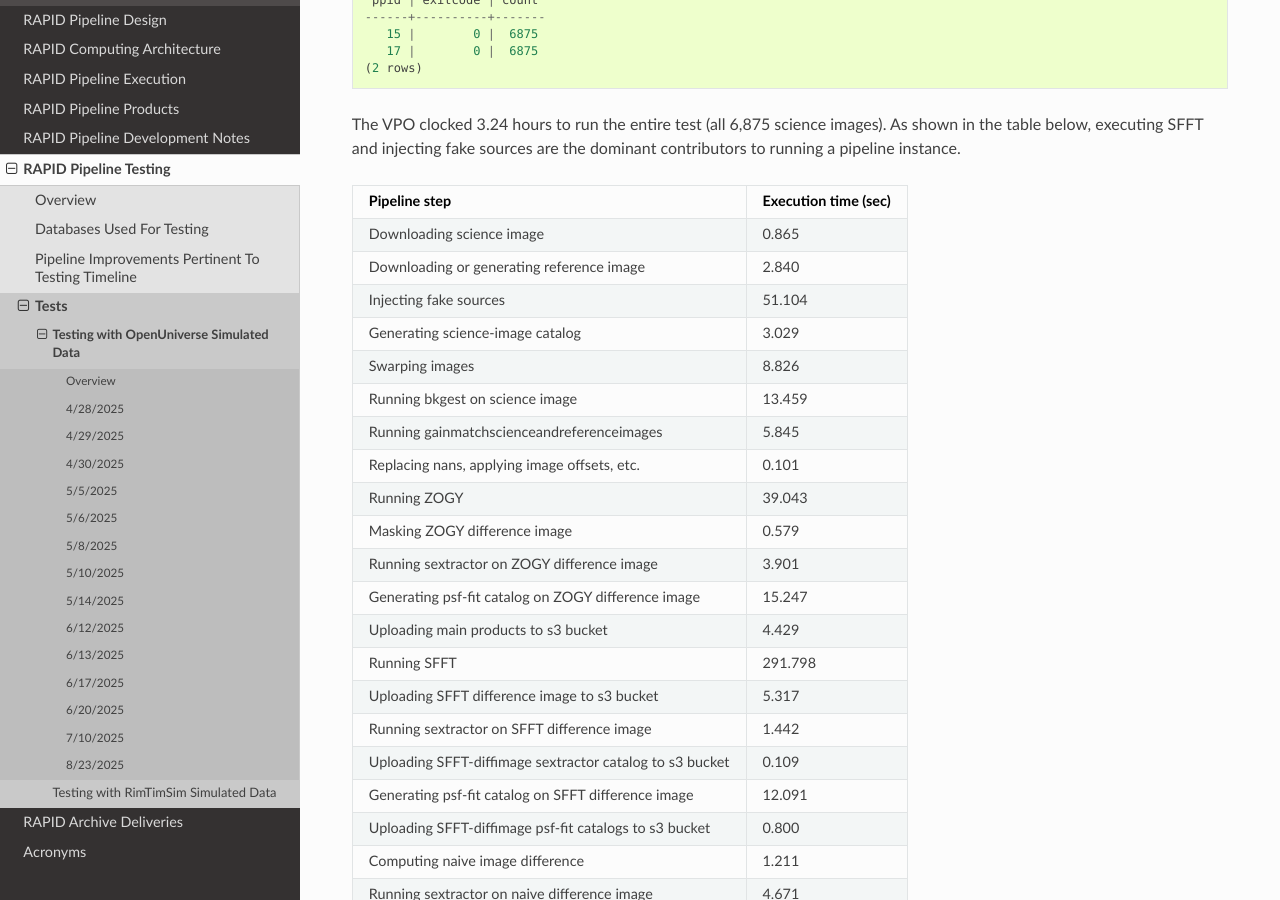
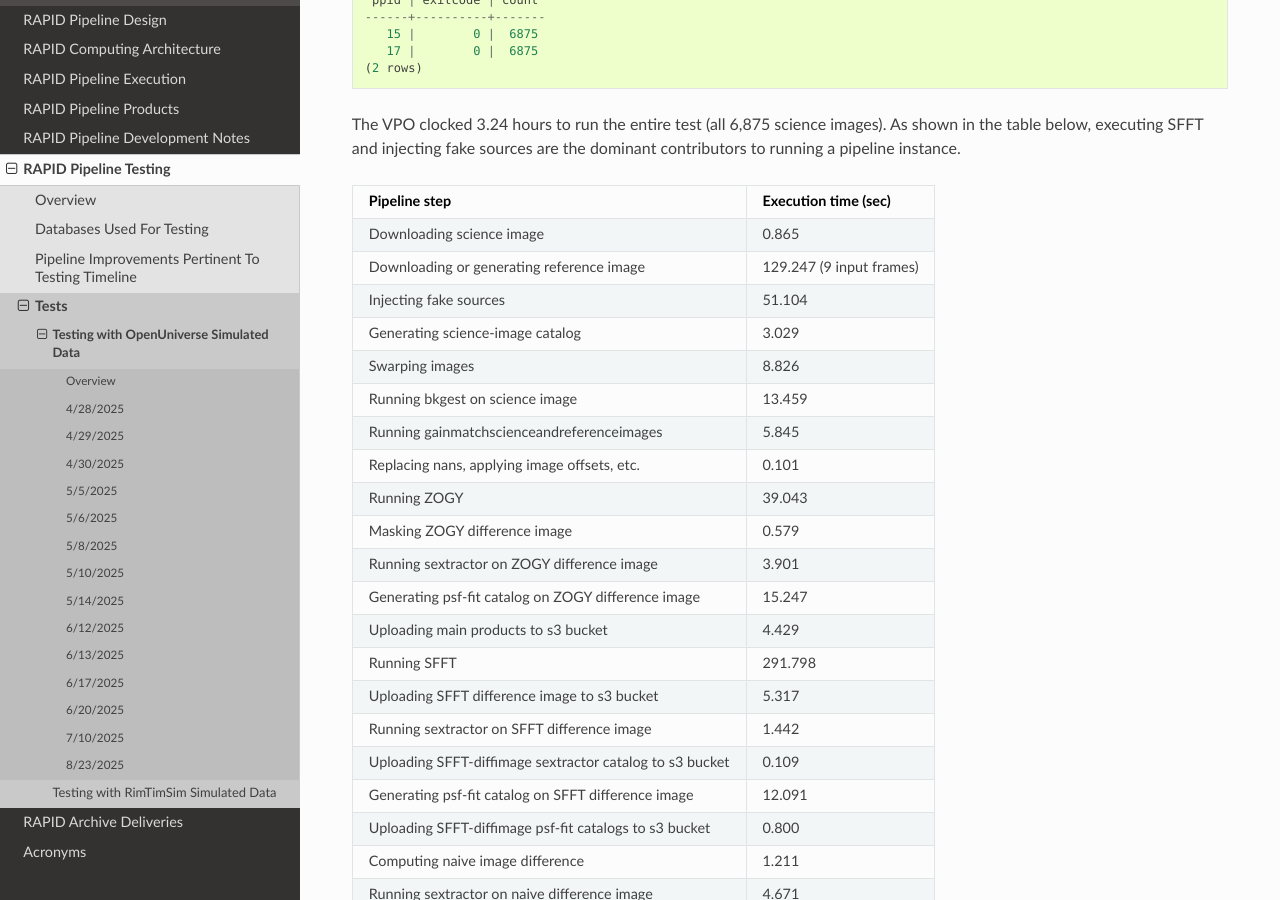
Before and after one commit to Caltech-IPAC/rapid, a Sphinx documentation site: the page built from docs/source/dev/openuniv_tests.rst, in a window 1280 px wide and 900 px high, scrolled down 24633 px. Built offline with Sphinx 7.4.7 and the Read the Docs theme 3.1.0, drawn with Linux system fonts in a browser that asks for light colours; formulas are drawn with MathJax 3.

Commit message:
Corrected the benchmark timing for generating the a reference image with 9 input frames.

```diff
--- a/docs/source/dev/openuniv_tests.rst
+++ b/docs/source/dev/openuniv_tests.rst
@@ -881,7 +881,7 @@ to running a pipeline instance.
 Pipeline step                                                   Execution time (sec)
 ==============================================================  =====================
 Downloading science image                                       0.865
-Downloading or generating reference image                       2.840
+Downloading or generating reference image                       129.247 (9 input frames)
 Injecting fake sources                                          51.104
 Generating science-image catalog                                3.029
 Swarping images                                                 8.826
@@ -905,7 +905,6 @@ Uploading products at pipeline end                              0.033
 Total time to run one instance of science pipeline              466.751
 ==============================================================  =====================
 
-
 Typically only 1-4 science images in an exposure were processed in the 5,538 exposures covered by this test.
 Here is a breakdown of the number of science images processed per filter in this test:
 
```
